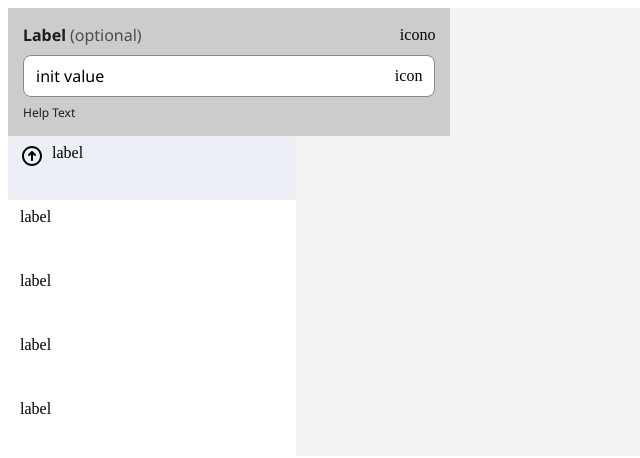
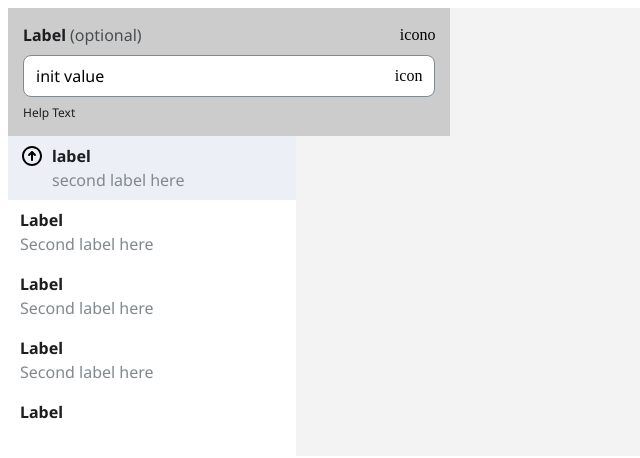
Before and after one commit to CasoGiuseppe/Portos-components-library, a Vue app: page / in a window 1280 px wide. Shown: the top 458 px of the page, without its empty margins (0-640 px from the left). Built offline with nearby package versions, Linux system fonts and the light colour scheme.

Commit message:
wip styles

```diff
--- a/src/components/base/base-list/BaseList.scss
+++ b/src/components/base/base-list/BaseList.scss
@@ -1,4 +1,6 @@
 .base-list {
+  $animationTime: 0.4s;
+
   &--item {
     width: 288px;
     height: 64px;
@@ -17,5 +19,16 @@
     &-right {
       flex-direction: row-reverse;
     }
+
+    &-label {
+      &_item {
+        @include text-body-m--bold;
+        color: var(--color-neutral-70, #1d1e20);
+      }
+      &_subitem {
+        @include text-body-m--regular;
+        color: var(--color-neutral-50, #818a8f);
+      }
+    }
   }
 }
--- a/src/components/base/base-list/BaseList.vue
+++ b/src/components/base/base-list/BaseList.vue
@@ -12,8 +12,13 @@
       <div v-if="item.icon">
         <BaseIcon :name="item.icon.name" :type="item.icon.type"></BaseIcon>
       </div>
-      <div class="base-list--item-label_wrapper">
-        <slot :property="{ item }" name="label"> {{ item.label }} </slot>
+      <div class="base-list--item-label">
+        <div class="base-list--item-label_item">
+          <slot :property="item.label" name="label"></slot>
+        </div>
+        <div class="base-list--item-label_subitem">
+          <slot :property="item.secondLabel" name="secondLabel"></slot>
+        </div>
       </div>
     </li>
   </ul>
@@ -22,10 +27,6 @@
 <script setup lang="ts">
 import BaseIcon from '@ui/base/base-icon/BaseIcon.vue'
 import type { IListComponent } from '@ui/base/base-list/models/BaseList'
-
-/* const props = defineProps<{
-  items: IListComponent[]
-}>() */
 
 const { items } = withDefaults(
   defineProps<{
--- a/src/components/base/base-list/BaseListViewer.vue
+++ b/src/components/base/base-list/BaseListViewer.vue
@@ -1,5 +1,12 @@
 <template>
-  <BaseList :items="items"></BaseList>
+  <BaseList :items="items">
+    <template #label="{ property }">
+      {{ property }}
+    </template>
+    <template #secondLabel="{ property }">
+      {{ property }}
+    </template>
+  </BaseList>
 </template>
 
 <script setup lang="ts">
@@ -15,10 +22,10 @@ const items: IListComponent[] = [
     icon: { type: Types.ARROW, name: 'IconArrowCircleUp', position: 'left' },
     selected: true
   },
-  { id: 2, label: 'label', secondLabel: 'second label here', selected: false },
-  { id: 3, label: 'label', secondLabel: 'second label here', selected: false },
-  { id: 4, label: 'label', secondLabel: 'second label here', selected: false },
-  { id: 5, label: 'label', secondLabel: '', selected: false }
+  { id: 2, label: 'Label', secondLabel: 'Second label here', selected: false },
+  { id: 3, label: 'Label', secondLabel: 'Second label here', selected: false },
+  { id: 4, label: 'Label', secondLabel: 'Second label here', selected: false },
+  { id: 5, label: 'Label', secondLabel: '', selected: false }
 ]
 </script>
 
```
